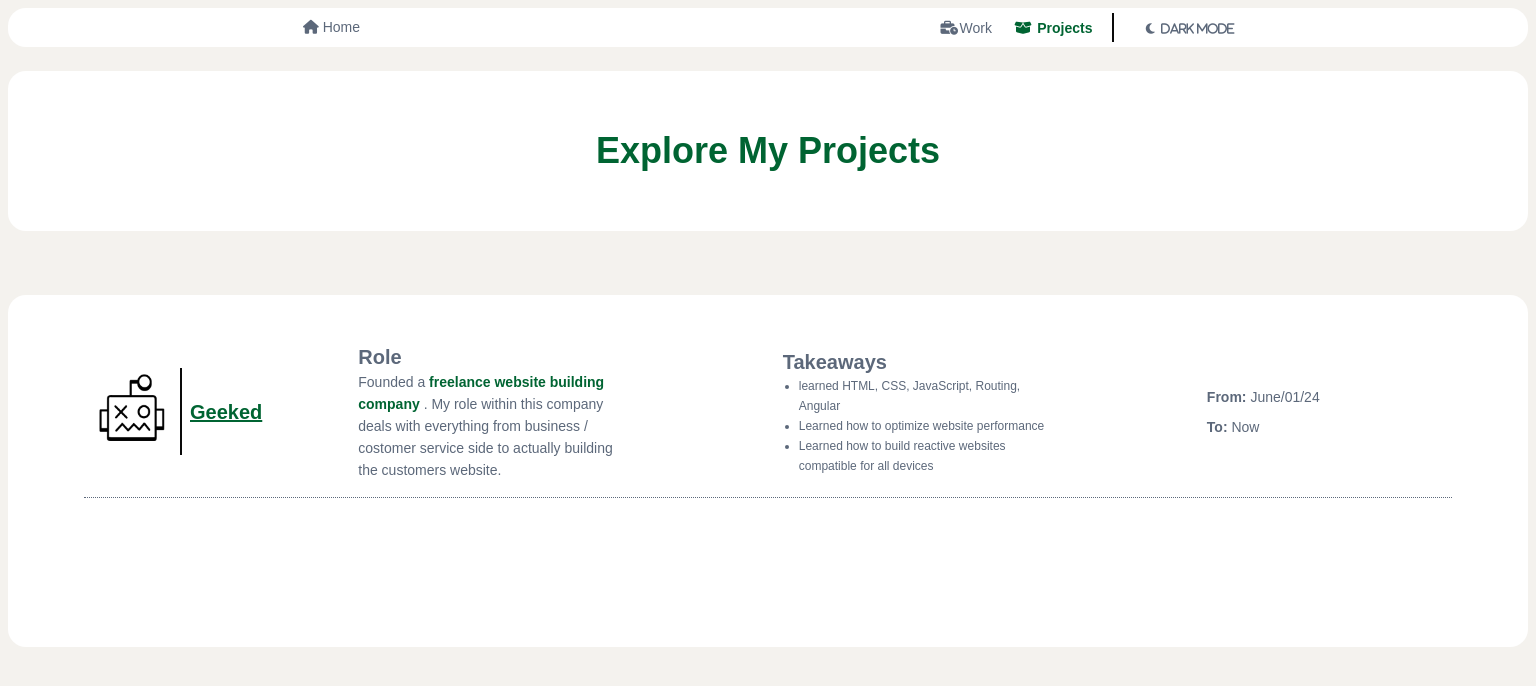
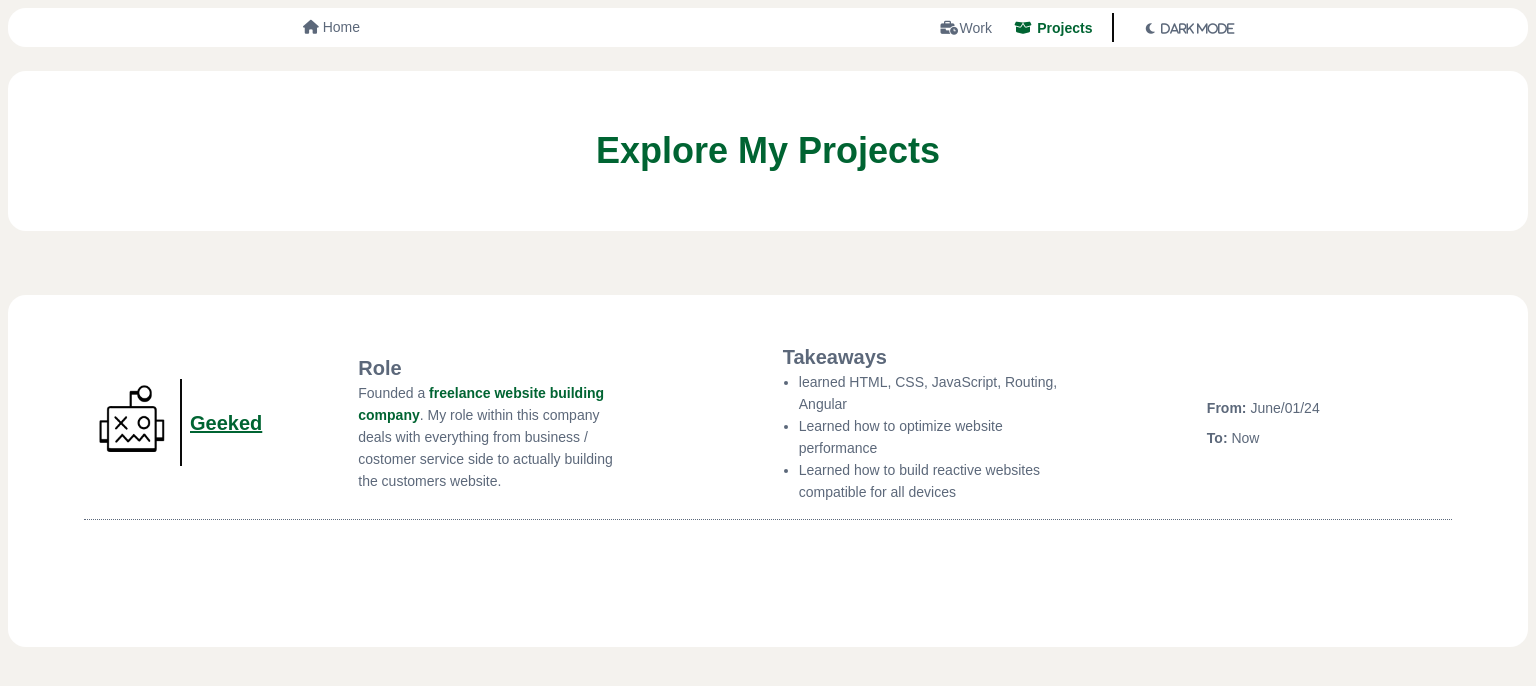
Before and after one commit to Evanwood5/EvanWoodWebsite, an Angular app: page /Projects in a window 1536 px wide. Shown: the top 686 px of the page. Built offline with nearby package versions, Linux system fonts and the light colour scheme.

Commit message:
updated font size

```diff
--- a/src/app/projects/body2/body2.component.css
+++ b/src/app/projects/body2/body2.component.css
@@ -417,5 +417,15 @@ display:none;
 
 }
 
+.description__body1
+{
+    font-size:var(--size-sm);
+}
+
+.li_body
+{
+    font-size:var(--size-sm);
+}
+
 
 }
--- a/src/app/projects/body2/body2.component.html
+++ b/src/app/projects/body2/body2.component.html
@@ -19,7 +19,7 @@
                     <p class="description__body1">
                         <strong class="subhead"> Role</strong> <br>
 
-                        Founded a <strong class="green"> freelance website building company  </strong>. My role within this company deals with everything from business / costomer service side to actually building the customers website.
+                          Founded a <strong class="green"> freelance website building company</strong>. My role within this company deals with everything from business / costomer service side to actually building the customers website.
 
                     </p>
                     <ul class="description__body2">
```
